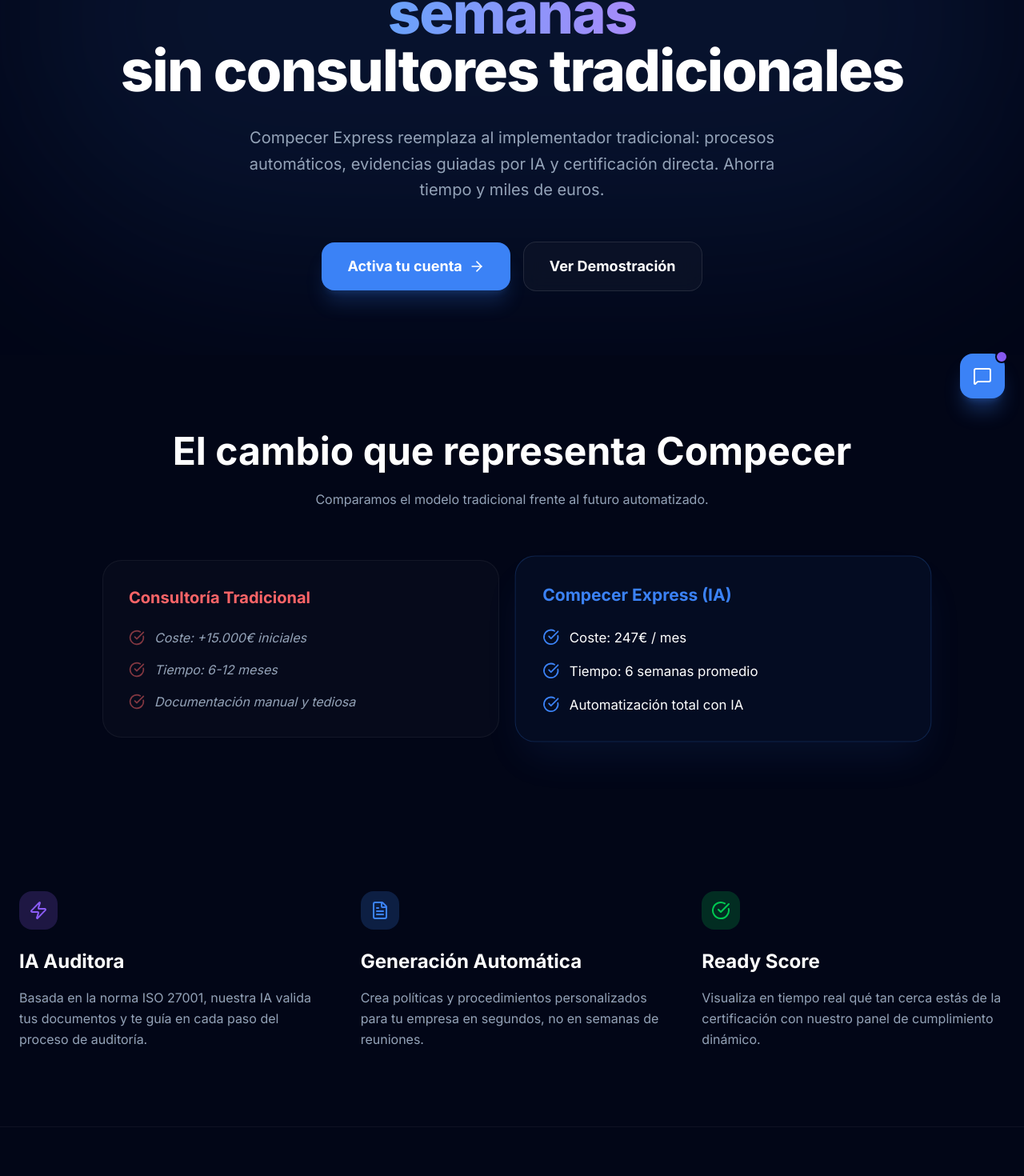
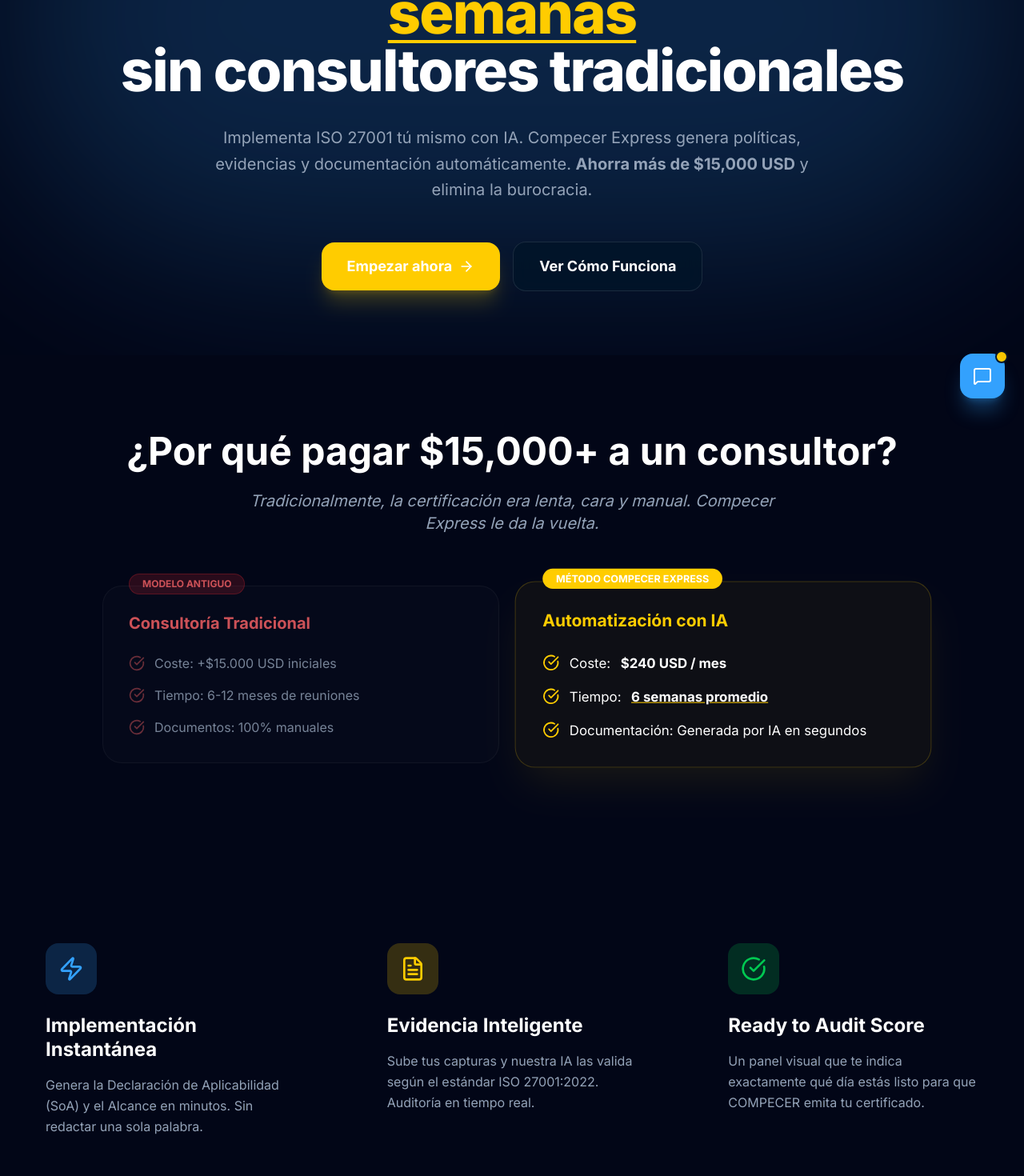
Before and after one commit to MktgIntegsol/compecer-express, a Next.js app: page / in a window 1280 px wide. Shown: the part 278-1748 px from the top of the page at 80% size. Built offline with nearby package versions, Linux system fonts and the light colour scheme.

Commit message:
Branding: Compecer colors and Normatron copy logic applied to landing

```diff
--- a/src/app/globals.css
+++ b/src/app/globals.css
@@ -2,9 +2,11 @@
 
 :root {
   --background: #ffffff;
-  --foreground: #020617;
-  --primary: #3b82f6;
-  --accent: #8b5cf6;
+  --foreground: #001f3f;
+  --primary: #003366;
+  /* Azul Compecer */
+  --accent: #FFCC00;
+  /* Oro Compecer */
   --muted: #f1f5f9;
   --muted-foreground: #64748b;
   --card: #ffffff;
@@ -12,13 +14,16 @@
 }
 
 .dark {
-  --background: #020617;
+  --background: #001529;
+  /* Azul muy oscuro Compecer */
   --foreground: #f8fafc;
-  --primary: #3b82f6;
-  --accent: #8b5cf6;
-  --muted: #1e293b;
+  --primary: #33a1fd;
+  /* Azul vibrante para contraste */
+  --accent: #FFCC00;
+  /* Oro Compecer */
+  --muted: #002244;
   --muted-foreground: #94a3b8;
-  --card: rgba(15, 23, 42, 0.6);
+  --card: rgba(0, 21, 41, 0.8);
   --card-border: rgba(255, 255, 255, 0.1);
 }
 
--- a/src/app/page.tsx
+++ b/src/app/page.tsx
@@ -14,12 +14,12 @@
             <div className="w-10 h-10 bg-primary rounded-xl flex items-center justify-center">
               <Shield className="text-white w-6 h-6" />
             </div>
-            <span className="text-2xl font-bold tracking-tight">Compecer <span className="text-primary">Express</span></span>
+            <span className="text-2xl font-bold tracking-tight">Compecer <span className="text-accent italic">Express</span></span>
           </div>
           <div className="hidden md:flex items-center gap-8 text-sm font-medium text-muted-foreground">
-            <a href="#solucion" className="hover:text-white transition-colors">Solución</a>
-            <a href="#como-funciona" className="hover:text-white transition-colors">Cómo funciona</a>
-            <a href="#precios" className="hover:text-white transition-colors">Precios</a>
+            <a href="#solucion" className="hover:text-accent transition-colors">La Solución</a>
+            <a href="#por-que-ia" className="hover:text-accent transition-colors">¿Por qué IA?</a>
+            <a href="#precios" className="hover:text-accent transition-colors">Precios</a>
             <Link href="/login" className="px-5 py-2.5 rounded-full border border-white/10 hover:bg-white/5 transition-colors">
               Iniciar Sesión
             </Link>
@@ -30,7 +30,7 @@
       <main>
         {/* Hero Section */}
         <section className="relative pt-32 pb-20 px-6 overflow-hidden">
-          <div className="absolute top-0 left-1/2 -translate-x-1/2 w-full h-[600px] bg-primary/10 blur-[120px] rounded-full pointer-events-none" />
+          <div className="absolute top-0 left-1/2 -translate-x-1/2 w-full h-[600px] bg-primary/20 blur-[120px] rounded-full pointer-events-none" />
 
           <div className="max-w-7xl mx-auto text-center relative z-10">
             <motion.div
@@ -38,64 +38,66 @@
               animate={{ opacity: 1, y: 0 }}
               transition={{ duration: 0.6 }}
             >
-              <span className="inline-block px-4 py-1.5 mb-6 text-sm font-semibold tracking-wider uppercase bg-primary/10 text-primary border border-primary/20 rounded-full">
-                La revolución de la ISO 27001
+              <span className="inline-block px-4 py-1.5 mb-6 text-sm font-semibold tracking-wider uppercase bg-accent/20 text-accent border border-accent/30 rounded-full">
+                LA REVOLUCIÓN DE LA ISO 27001
               </span>
               <h1 className="text-5xl md:text-7xl font-extrabold mb-8 tracking-tight">
-                Consigue tu ISO 27001 en <span className="text-gradient">6 semanas</span> <br />
+                Consigue tu ISO 27001 en <span className="text-accent underline decoration-4 underline-offset-8">6 semanas</span> <br />
                 sin consultores tradicionales
               </h1>
-              <p className="text-xl text-muted-foreground mb-12 max-w-2xl mx-auto leading-relaxed">
-                Compecer Express reemplaza al implementador tradicional: procesos automáticos,
-                evidencias guiadas por IA y certificación directa. Ahorra tiempo y miles de euros.
+              <p className="text-xl text-muted-foreground mb-12 max-w-3xl mx-auto leading-relaxed">
+                Implementa ISO 27001 tú mismo con IA. Compecer Express genera políticas,
+                evidencias y documentación automáticamente. <strong>Ahorra más de $15,000 USD</strong> y elimina la burocracia.
               </p>
 
               <div className="flex flex-col sm:flex-row items-center justify-center gap-4">
-                <Link href="/registro" className="w-full sm:w-auto px-8 py-4 bg-primary hover:bg-primary/90 rounded-2xl font-bold text-lg transition-all transform hover:scale-105 flex items-center justify-center gap-2 shadow-xl shadow-primary/20">
-                  Activa tu cuenta <ArrowRight className="w-5 h-5" />
+                <Link href="/registro" className="w-full sm:w-auto px-8 py-4 bg-accent text-primary-foreground hover:bg-accent/90 rounded-2xl font-bold text-lg transition-all transform hover:scale-105 flex items-center justify-center gap-2 shadow-xl shadow-accent/20">
+                  Empezar ahora <ArrowRight className="w-5 h-5" />
                 </Link>
-                <a href="#demo" className="w-full sm:w-auto px-8 py-4 glass hover:bg-white/5 rounded-2xl font-bold text-lg transition-all">
-                  Ver Demostración
+                <a href="#solucion" className="w-full sm:w-auto px-8 py-4 glass hover:bg-white/5 rounded-2xl font-bold text-lg transition-all">
+                  Ver Cómo Funciona
                 </a>
               </div>
             </motion.div>
           </div>
         </section>
 
-        {/* Comparison Section */}
+        {/* Comparison Section - The Normatron Logic */}
         <section id="solucion" className="py-24 px-6 bg-slate-950/50">
           <div className="max-w-7xl mx-auto text-center mb-16">
-            <h2 className="text-3xl md:text-5xl font-bold mb-6">El cambio que representa Compecer</h2>
-            <p className="text-muted-foreground">Comparamos el modelo tradicional frente al futuro automatizado.</p>
+            <h2 className="text-4xl md:text-5xl font-bold mb-6">¿Por qué pagar $15,000+ a un consultor?</h2>
+            <p className="text-xl text-muted-foreground max-w-2xl mx-auto italic">Tradicionalmente, la certificación era lenta, cara y manual. Compecer Express le da la vuelta.</p>
           </div>
 
           <div className="grid md:grid-cols-2 gap-8 max-w-5xl mx-auto">
-            <div className="p-8 rounded-3xl border border-white/5 bg-white/[0.02]">
+            <div className="p-8 rounded-3xl border border-white/5 bg-white/[0.02] relative opacity-80">
+              <div className="absolute -top-4 left-8 px-4 py-1 bg-red-500/20 text-red-400 border border-red-500/30 rounded-full text-xs font-bold">MODELO ANTIGUO</div>
               <h3 className="text-xl font-bold mb-6 text-red-400">Consultoría Tradicional</h3>
               <ul className="space-y-4">
-                <li className="flex items-center gap-3 text-muted-foreground italic">
-                  <CheckCircle className="text-red-400/50 w-5 h-5" /> Coste: +15.000€ iniciales
+                <li className="flex items-center gap-3 text-muted-foreground">
+                  <CheckCircle className="text-red-400/50 w-5 h-5 flex-shrink-0" /> Coste: +$15.000 USD iniciales
                 </li>
-                <li className="flex items-center gap-3 text-muted-foreground italic">
-                  <CheckCircle className="text-red-400/50 w-5 h-5" /> Tiempo: 6-12 meses
+                <li className="flex items-center gap-3 text-muted-foreground">
+                  <CheckCircle className="text-red-400/50 w-5 h-5 flex-shrink-0" /> Tiempo: 6-12 meses de reuniones
                 </li>
-                <li className="flex items-center gap-3 text-muted-foreground italic">
-                  <CheckCircle className="text-red-400/50 w-5 h-5" /> Documentación manual y tediosa
+                <li className="flex items-center gap-3 text-muted-foreground">
+                  <CheckCircle className="text-red-400/50 w-5 h-5 flex-shrink-0" /> Documentos: 100% manuales
                 </li>
               </ul>
             </div>
 
-            <div className="p-8 rounded-3xl border border-primary/20 bg-primary/5 shadow-2xl shadow-primary/10 scale-105">
-              <h3 className="text-xl font-bold mb-6 text-primary">Compecer Express (IA)</h3>
+            <div className="p-8 rounded-3xl border border-accent/20 bg-accent/5 shadow-2xl shadow-accent/10 scale-105 relative">
+              <div className="absolute -top-4 left-8 px-4 py-1 bg-accent text-primary-foreground rounded-full text-xs font-bold">MÉTODO COMPECER EXPRESS</div>
+              <h3 className="text-xl font-bold mb-6 text-accent">Automatización con IA</h3>
               <ul className="space-y-4">
                 <li className="flex items-center gap-3">
-                  <CheckCircle className="text-primary w-5 h-5" /> Coste: 247€ / mes
+                  <CheckCircle className="text-accent w-5 h-5 flex-shrink-0" /> Coste: <span className="font-bold">$240 USD / mes</span>
                 </li>
                 <li className="flex items-center gap-3">
-                  <CheckCircle className="text-primary w-5 h-5" /> Tiempo: 6 semanas promedio
+                  <CheckCircle className="text-accent w-5 h-5 flex-shrink-0" /> Tiempo: <span className="font-bold underline decoration-accent">6 semanas promedio</span>
                 </li>
                 <li className="flex items-center gap-3">
-                  <CheckCircle className="text-primary w-5 h-5" /> Automatización total con IA
+                  <CheckCircle className="text-accent w-5 h-5 flex-shrink-0" /> Documentación: Generada por IA en segundos
                 </li>
               </ul>
             </div>
@@ -103,37 +105,34 @@
         </section>
 
         {/* Features Section */}
-        <section id="como-funciona" className="py-24 px-6">
+        <section id="por-que-ia" className="py-24 px-6">
           <div className="max-w-7xl mx-auto">
             <div className="grid md:grid-cols-3 gap-12">
-              <div className="space-y-4">
-                <div className="w-12 h-12 bg-accent/20 rounded-2xl flex items-center justify-center mb-6">
-                  <Zap className="text-accent w-6 h-6" />
+              <div className="group space-y-4 p-8 rounded-3xl hover:bg-white/[0.02] transition-colors border border-transparent hover:border-white/5 text-center md:text-left">
+                <div className="w-16 h-16 bg-primary/20 rounded-2xl flex items-center justify-center mb-6 mx-auto md:mx-0 group-hover:scale-110 transition-transform">
+                  <Zap className="text-primary w-8 h-8" />
                 </div>
-                <h3 className="text-2xl font-bold">IA Auditora</h3>
+                <h3 className="text-2xl font-bold leading-tight">Implementación Instantánea</h3>
                 <p className="text-muted-foreground leading-relaxed">
-                  Basada en la norma ISO 27001, nuestra IA valida tus documentos y
-                  te guía en cada paso del proceso de auditoría.
+                  Genera la Declaración de Aplicabilidad (SoA) y el Alcance en minutos. Sin redactar una sola palabra.
                 </p>
               </div>
-              <div className="space-y-4">
-                <div className="w-12 h-12 bg-primary/20 rounded-2xl flex items-center justify-center mb-6">
-                  <FileText className="text-primary w-6 h-6" />
+              <div className="group space-y-4 p-8 rounded-3xl hover:bg-white/[0.02] transition-colors border border-transparent hover:border-white/5 text-center md:text-left">
+                <div className="w-16 h-16 bg-accent/20 rounded-2xl flex items-center justify-center mb-6 mx-auto md:mx-0 group-hover:scale-110 transition-transform">
+                  <FileText className="text-accent w-8 h-8" />
                 </div>
-                <h3 className="text-2xl font-bold">Generación Automática</h3>
+                <h3 className="text-2xl font-bold leading-tight">Evidencia Inteligente</h3>
                 <p className="text-muted-foreground leading-relaxed">
-                  Crea políticas y procedimientos personalizados para tu empresa en
-                  segundos, no en semanas de reuniones.
+                  Sube tus capturas y nuestra IA las valida según el estándar ISO 27001:2022. Auditoría en tiempo real.
                 </p>
               </div>
-              <div className="space-y-4">
-                <div className="w-12 h-12 bg-green-500/20 rounded-2xl flex items-center justify-center mb-6">
-                  <CheckCircle className="text-green-500 w-6 h-6" />
+              <div className="group space-y-4 p-8 rounded-3xl hover:bg-white/[0.02] transition-colors border border-transparent hover:border-white/5 text-center md:text-left">
+                <div className="w-16 h-16 bg-green-500/20 rounded-2xl flex items-center justify-center mb-6 mx-auto md:mx-0 group-hover:scale-110 transition-transform">
+                  <CheckCircle className="text-green-500 w-8 h-8" />
                 </div>
-                <h3 className="text-2xl font-bold">Ready Score</h3>
+                <h3 className="text-2xl font-bold leading-tight">Ready to Audit Score</h3>
                 <p className="text-muted-foreground leading-relaxed">
-                  Visualiza en tiempo real qué tan cerca estás de la certificación
-                  con nuestro panel de cumplimiento dinámico.
+                  Un panel visual que te indica exactamente qué día estás listo para que COMPECER emita tu certificado.
                 </p>
               </div>
             </div>
```
